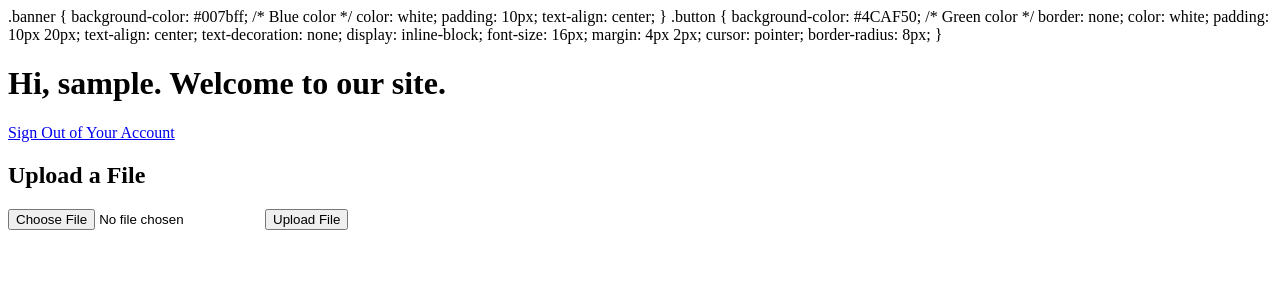
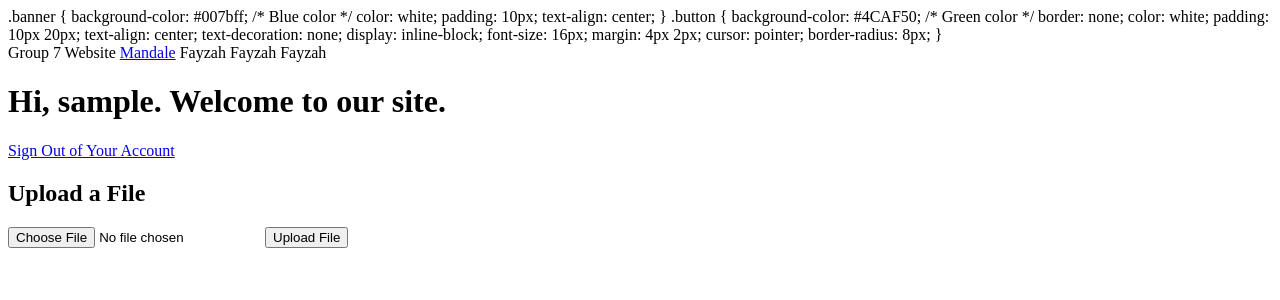
Before and after one commit to cmandale/SecWeb, a PHP site: page /welcome.php in a window 1280 px wide. Shown: the top 300 px of the page. Run offline with PHP 8.4, Linux system fonts and the light colour scheme; the visitor is signed in with stand-in values (Sample User, id 1).

Commit message:
Update welcome.php

```diff
--- a/welcome.php
+++ b/welcome.php
@@ -35,7 +35,12 @@ if(!isset($_SESSION["loggedin"]) || $_SESSION["loggedin"] !== true){
     <title>placeholder</title>
 </head>
 <body>
-
+   	<div class+"banner"
+		<h2>Group 7 Website</h2>
+		<a href="logout.php" class="button">Mandale</a>
+		<a ref="button2.php" class="button">Fayzah</a>
+		<a ref="button3.php" class="button">Fayzah</a>
+		<a ref="button4php" class="button">Fayzah</a>
     <h1 class="my-5">Hi, <b><?php echo htmlspecialchars($_SESSION["username"]); ?></b>. Welcome to our site.</h1>
     <p>
         <a href="logout.php" class="btn btn-danger ml-3">Sign Out of Your Account</a>
```
